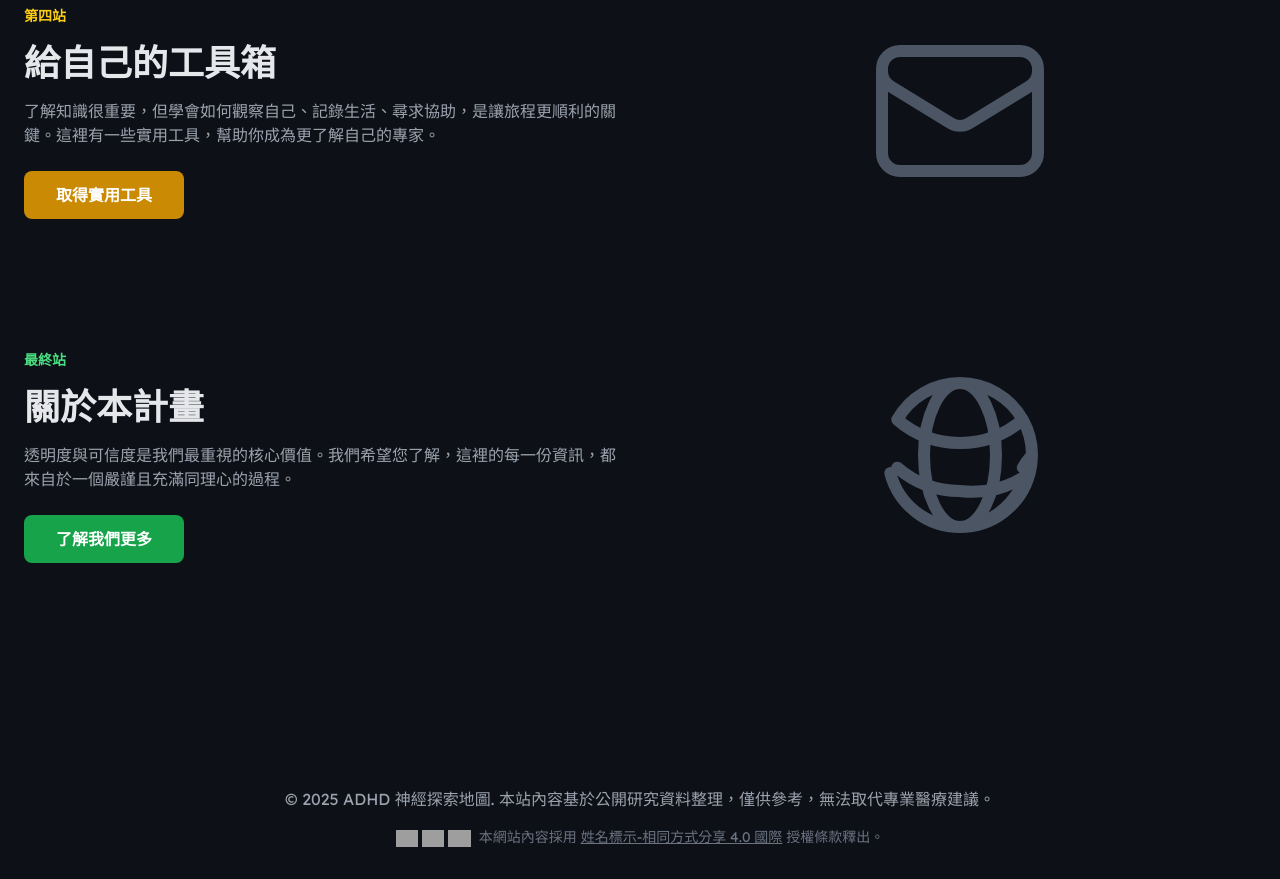
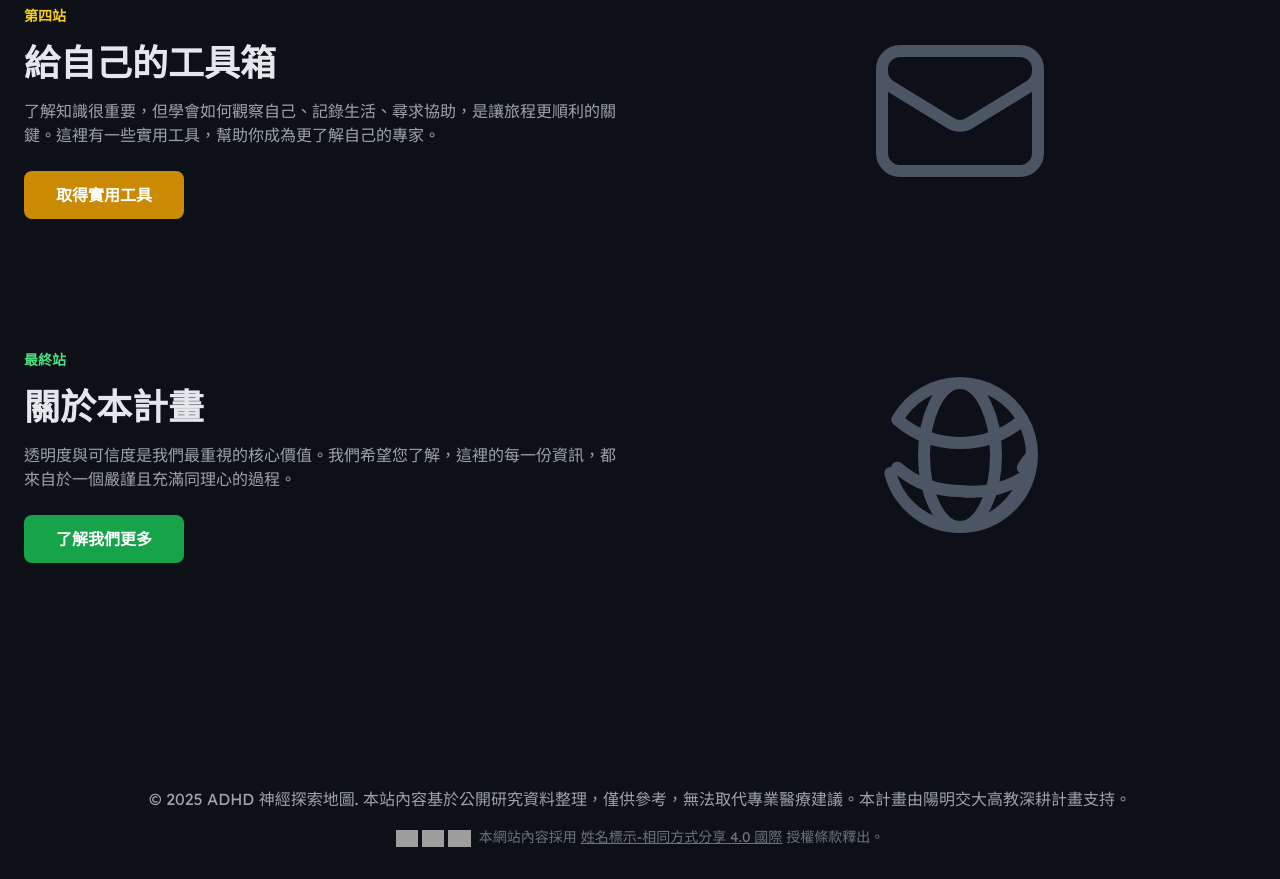
Before and after one commit to adhd-guide-tw/adhd-guide-tw.github.io, a plain HTML site: page index.html in a window 1280 px wide. Shown: the part 1925-2804 px from the top of the page. Drawn offline with nearby package versions, Linux system fonts and the light colour scheme; grey boxes are pictures that could not be loaded.

Commit message:
Update index.html

```diff
--- a/index.html
+++ b/index.html
@@ -181,7 +181,7 @@
 
     <footer class="text-center mt-16 md:mt-24 py-8 px-6">
         <div class="container mx-auto">
-            <p class="mb-4 text-gray-400">&copy; 2025 ADHD 神經探索地圖. 本站內容基於公開研究資料整理，僅供參考，無法取代專業醫療建議。</p>
+            <p class="mb-4 text-gray-400">&copy; 2025 ADHD 神經探索地圖. 本站內容基於公開研究資料整理，僅供參考，無法取代專業醫療建議。本計畫由陽明交大高教深耕計畫支持。</p>
             <div class="flex justify-center items-center space-x-2 text-sm text-gray-500">
                 <a href="http://creativecommons.org/licenses/by-sa/4.0/" target="_blank" class="hover:text-gray-300">
                     <img src="https://mirrors.creativecommons.org/presskit/icons/cc.svg" style="height: 1.2em; display: inline-block; vertical-align: middle;" alt="Creative Commons">
```
